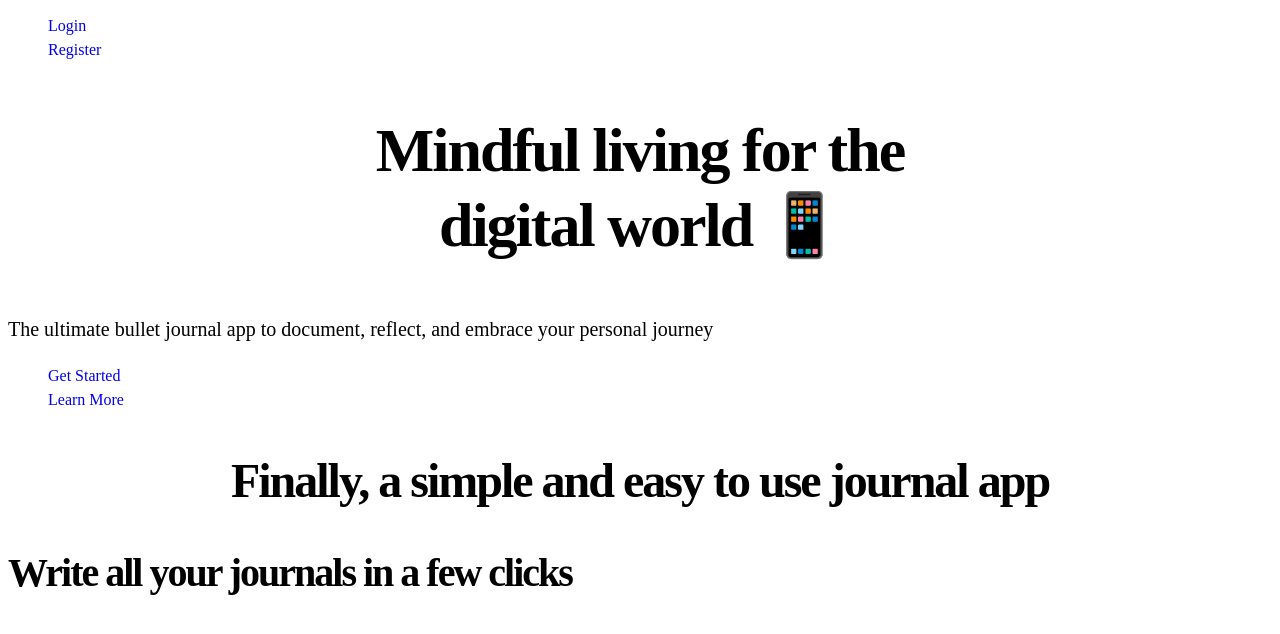
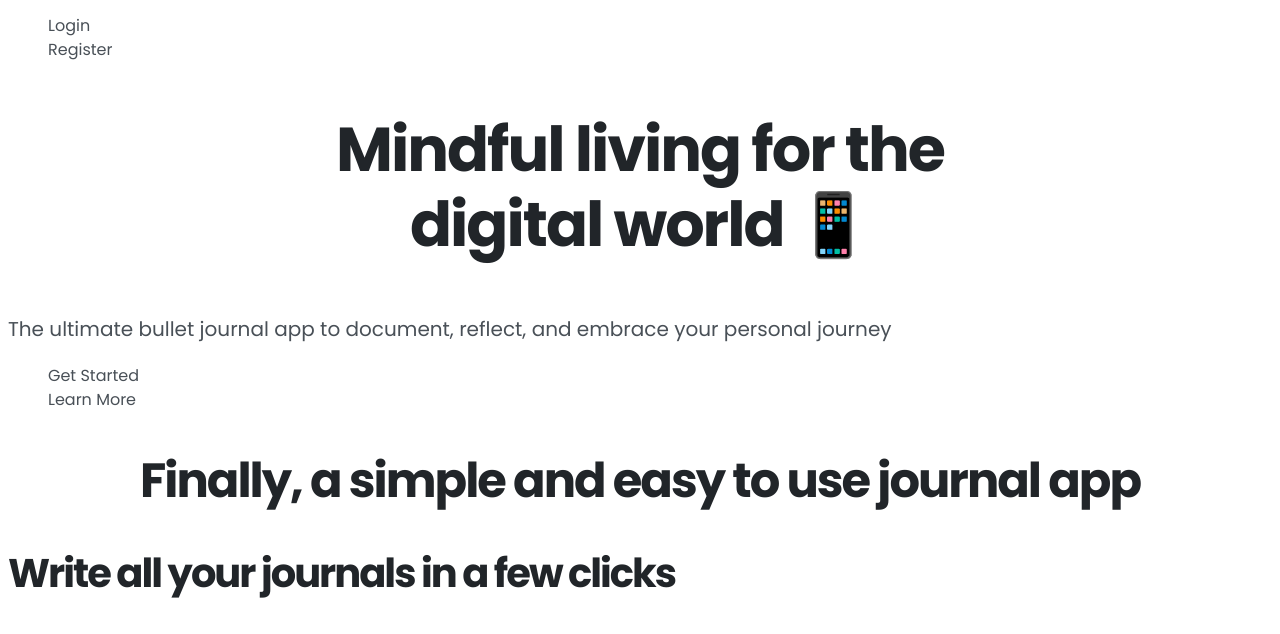
Before and after one commit to mykkymk/learn-css, a plain HTML site: page index.html in a window 1280 px wide. Shown: the part 92-726 px from the top of the page. Drawn offline with Linux system fonts and the light colour scheme.

Commit message:
text properties

```diff
--- a/app.css
+++ b/app.css
@@ -1,9 +1,51 @@
+/*
+------ TYPOGRAPHY ------
+FONT SIZES
+12px / 16px / 20px / 24px / 32px / 40px / 48px /62px
+
+FONT WEIGHTS
+400 / 700
+
+LINE HEIGHTS
+1.2 / 1.5
+
+LETTER SPACING
+0 / -2PX
+
+FONT FAMILY
+Poppins
+
+------ COLORS -----
+PRIMARY
+Base #339af0  (Sky Blue)
+Tint #d0ebff (Arctic)
+Shade #1c7ed6 (Deep Sea)
+
+SECONDARY
+Base: #9775fa (Lavender)
+Tint: #e5dbff (Moonlight Iris)
+Shade: #7048e8 (Velvet Night)
+
+TERTIARY
+Base: #ff922b (Pumkin)
+Tint: #ffe8cc (Dawn)
+Shade: #f76707 (Lava)
+
+GREY
+Base: #495057 (Slate)
+Tint: #f1f3f5 (Pebble)
+Shade: #212529 (Graphite)
+
+*/
+
 h1 {
     font-weight: 700;
     text-align: center;
     line-height: 1.2;
     letter-spacing: -2px;
     font-size: 62px;
+    font-family: "Poppins", sans-serif;
+    color: #212529;
 }
 h2 {
     font-weight: 700;
@@ -11,12 +53,16 @@ h2 {
     line-height: 1.2;
     letter-spacing: -2px;
     font-size: 48px;
+    font-family: "Poppins", sans-serif;
+    color: #212529;
 }
 h3 {
     font-weight: 700;
     line-height: 1.2;
     letter-spacing: -2px;
     font-size: 40px;
+    font-family: "Poppins", sans-serif;
+    color: #212529;
 }
 
 h4 {
@@ -24,24 +70,32 @@ h4 {
     line-height: 1.2;
     letter-spacing: -2px;
     font-size: 32px;
+    font-family: "Poppins", sans-serif;
+    color: #212529;
 }
 h5 {
     font-weight: 700;
     line-height: 1.2;
     letter-spacing: -2px;
     font-size: 24px;
+    font-family: "Poppins", sans-serif;
+    color: #212529;
 }
 
 p {
     font-weight: 400;
     line-height: 1.5;
     font-size: 20px;
+    font-family: "Poppins", sans-serif;
+    color: #495057;
 }
 a {
     font-weight: 400;
     text-decoration: none;
     line-height: 1.5;
     font-size: 16px;
+    font-family: "Poppins", sans-serif;
+    color: #495057;
 }
 
 ul {
--- a/index.html
+++ b/index.html
@@ -3,6 +3,9 @@
     <head>
         <meta charset="UTF-8" />
         <meta name="viewport" content="width=device-width, initial-scale=1.0" />
+        <link rel="preconnect" href="https://fonts.googleapis.com">
+        <link rel="preconnect" href="https://fonts.gstatic.com" crossorigin>
+        <link href="https://fonts.googleapis.com/css2?family=Poppins:ital,wght@0,100;0,200;0,300;0,400;0,500;0,600;0,700;0,800;0,900;1,100;1,200;1,300;1,400;1,500;1,600;1,700;1,800;1,900&display=swap" rel="stylesheet">
         <link rel="stylesheet"  href="app.css">
         <title>Quill</title>
     </head>
```
